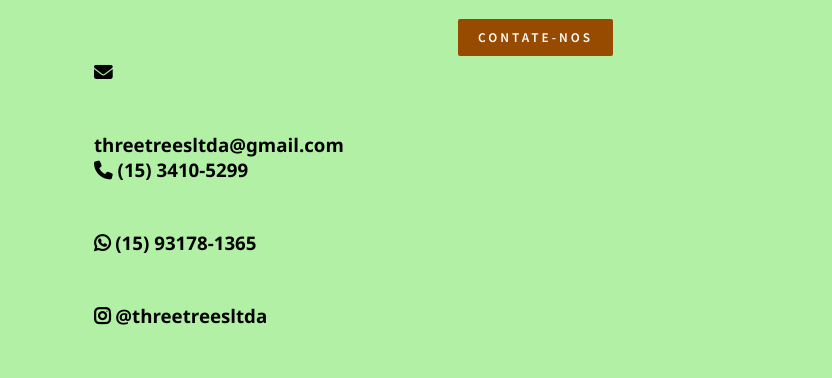
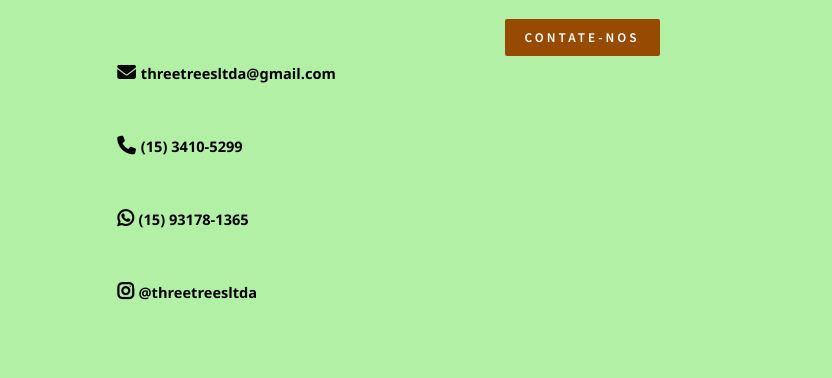
Before and after one commit to ggmasi/Three-Trees, a plain HTML site: page index.html in a window 1280 px wide. Shown: the part 1760-2138 px from the top of the page, 0-832 px from the left. Drawn offline with Linux system fonts and the light colour scheme; grey boxes are pictures that could not be loaded.

Commit message:
Update style.css

```diff
--- a/css/style.css
+++ b/css/style.css
@@ -547,9 +547,9 @@ video{
     color: black;
 }
 
-@media screen and (max-width:1024px){
-    .contatos-container{
-        font-size: .8em;
+@media screen and (max-width:1300px){
+    .contatos-container .start span{
+        font-size: .78em;
     }
 
     iframe{
```
